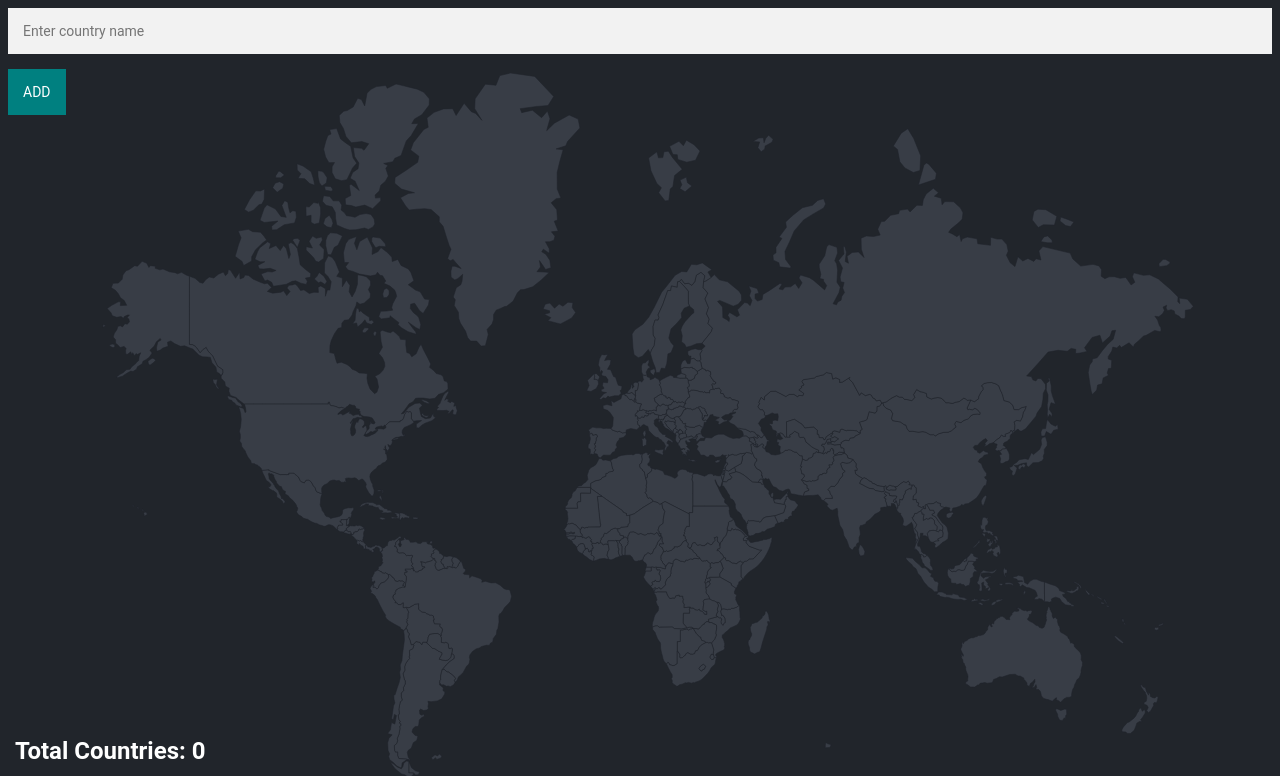
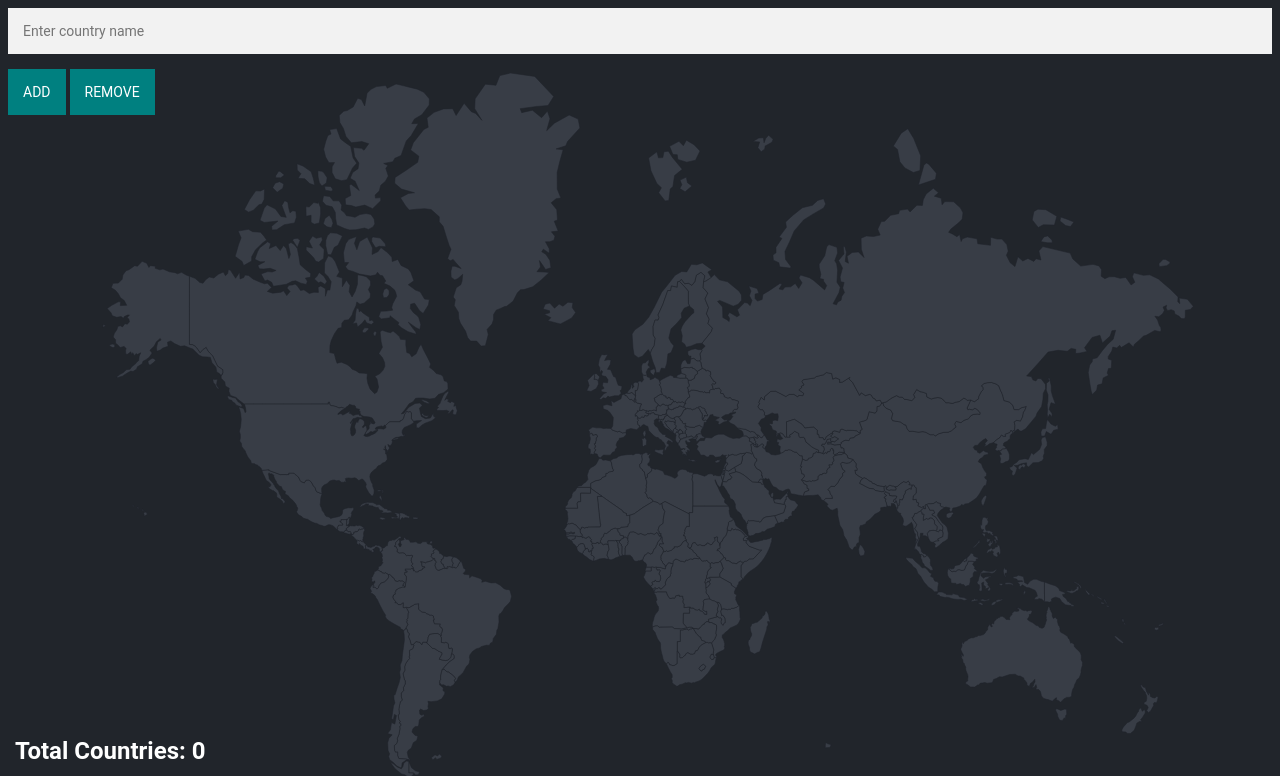
Before and after one commit to AhmedHenawy11/GlobeTrek_Travel-Logger, a Node server app: page / in a window 1280 px wide. Shown: the top 776 px of the page. Run offline with Node 20, Linux system fonts and the light colour scheme; data that the repository does not hold is empty.

Commit message:
Delete form added

```diff
--- a/views/index.ejs
+++ b/views/index.ejs
@@ -9,10 +9,20 @@
 </head>
 
 <body>
-  <form action="/add" method="post">
-    <input type="text" name="country" autofocus placeholder="<%= locals.error ? error :  'Enter country name'%>">
-    <button type="submit">Add</button>
+  <input type="text" id="country-input" placeholder="Enter country name" autofocus>
+
+  <!-- Form for adding a country -->
+  <form action="/add" method="post" style="display:inline;">
+    <input type="hidden" name="country" id="add-country-input">
+    <button type="submit" onclick="document.getElementById('add-country-input').value = document.getElementById('country-input').value">Add</button>
   </form>
+
+  <!-- Form for removing a country -->
+  <form action="/remove" method="post" style="display:inline;">
+    <input type="hidden" name="country" id="remove-country-input">
+    <button type="submit" onclick="document.getElementById('remove-country-input').value = document.getElementById('country-input').value">Remove</button>
+  </form>
+
 
   <section class="ag-canvas">
     <svg class="ag-canvas_svg" xmlns="http://www.w3.org/2000/svg" xmlns:xlink="http://www.w3.org/1999/xlink"
@@ -374,6 +384,7 @@
   <h2 class="total-count">Total Countries: <%=total%>
   </h2>
   <script>
+
     const country_codes = "<%= countries %>".split(",")
     console.log(typeof ("<%= countries %>"))
     country_codes.forEach(code => {
```
